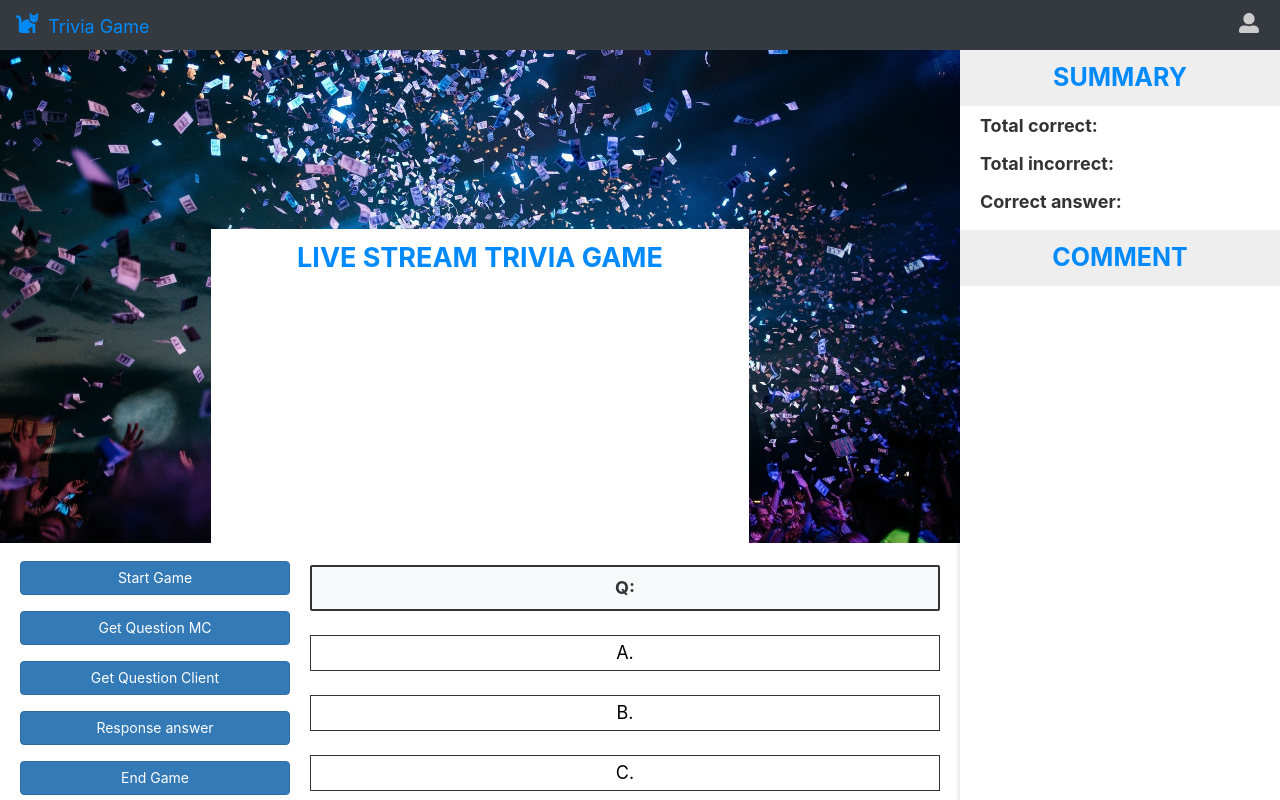
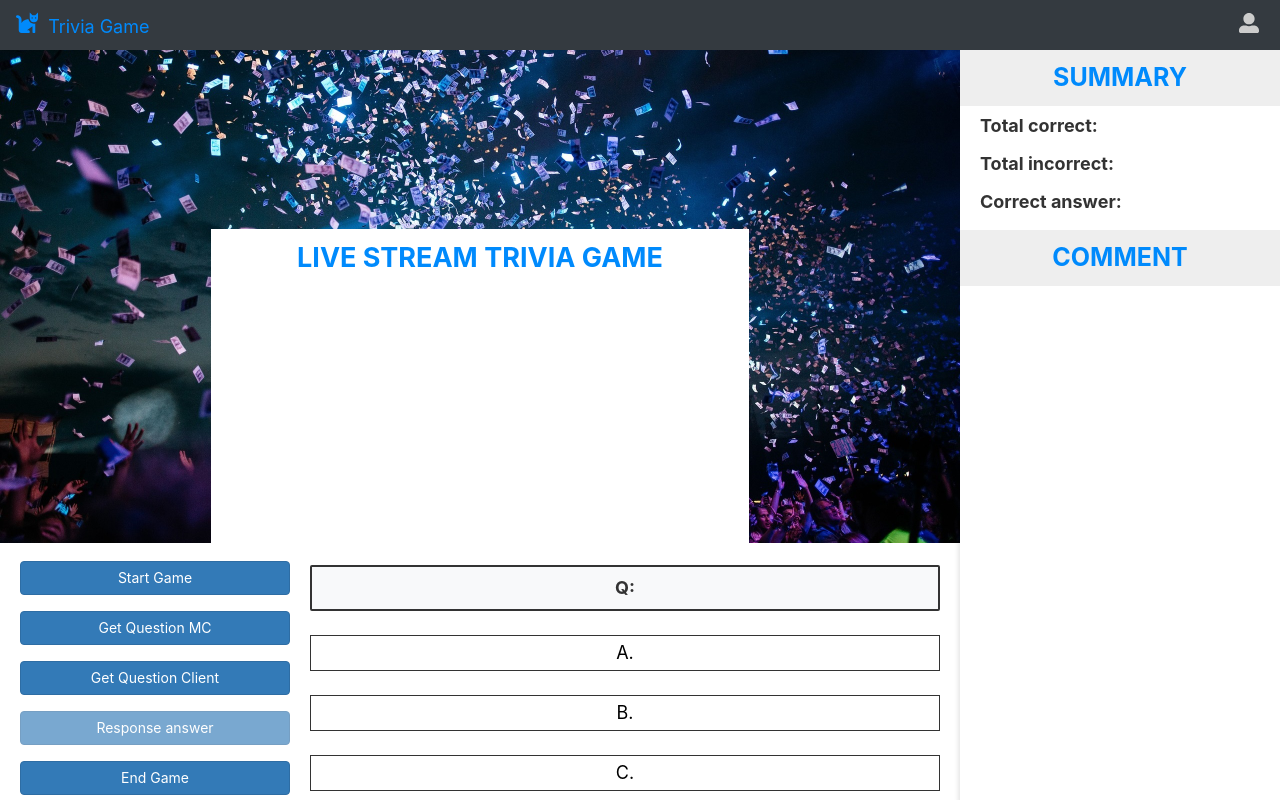
Before and after one commit to xuantan97/mc-web, a React (Create React App) app: page / in a window 1280 px wide. Shown: the top 800 px of the page. Built offline with nearby package versions, Linux system fonts and the light colour scheme; no server answers.

Commit message:
disable button

```diff
--- a/src/Dashboard/Dashboard.js
+++ b/src/Dashboard/Dashboard.js
@@ -20,7 +20,6 @@ export default class Dashboard extends React.Component {
     }
 
     componentDidMount() {
-        // $('.question').hide();
         this.socket.on('CLOSE_QUESTION', () => {
             this.setState({ isDisabled: false });
         });
@@ -109,8 +108,6 @@ export default class Dashboard extends React.Component {
 
     endGame() {
         this.socket.emit('END_GAME');
-        // $('.act').removeClass('act-not-full');
-        // $('.question').hide();
     }
 
 
@@ -145,7 +142,7 @@ export default class Dashboard extends React.Component {
                 <div className="main-container">
                     <div className="left">
                         <div className="main">
-                            <img src="/bg2.jpg" style={{width: '100%'}}/>
+                            <img src="/bg2.jpg" style={{width: '100%'}} alt=""/>
                             <div className="main-content">
                                 <div className="head-title">LIVE STREAM TRIVIA GAME</div>
                                 <div className="video">
@@ -153,15 +150,12 @@ export default class Dashboard extends React.Component {
                                 </div>
                             </div>
                         </div>
-                        {/* <div style={{width: '100%', height: '50px', marginTop: '10px', textAlign: 'center'}}>
-                            <img src="/line.png" alt="" className="line" style={{height: '50px'}}/>
-                        </div> */}
                         <div className="act-question">
                             <div className="act act-not-full">
                                 <Button onClick={() => this.startGame()}>Start Game</Button>
                                 <Button onClick={() => this.getQuestionMC()}>Get Question MC</Button>
                                 <Button onClick={() => this.getQuestionClient()}>Get Question Client</Button>
-                                <Button onClick={() => this.responseAnsewer()}>Response answer</Button>
+                                <Button onClick={() => this.responseAnsewer()} disabled={this.state.isDisabled}>Response answer</Button>
                                 <Button onClick={() => this.endGame()}>End Game</Button>
                             </div>
                             <div className="question">
@@ -170,7 +164,6 @@ export default class Dashboard extends React.Component {
                                         <div className="answer" id="answer-A-area">A. </div>
                                         <div className="answer" id="answer-B-area">B. </div>
                                         <div className="answer" id="answer-C-area">C. </div>
-                                        {/* <div id="correct-answer-area"></div> */}
                                 </div>
                             </div>
                         </div>
@@ -195,7 +188,6 @@ export default class Dashboard extends React.Component {
                                     </div>
                                 </div>
                                 <div className="chat-content" style={{width: '100%'}}>
-                                {/* <div style={{ border: 'none', borderBottom: '1px solid #333', marginBottom: '15px' }}></div> */}
                                     <div>
                                         <div className="chat-title">COMMENT</div>
                                         <div className="chat-main">
```
Also changed, not shown: 1 other file (tests, documents, lock files or other folders).
